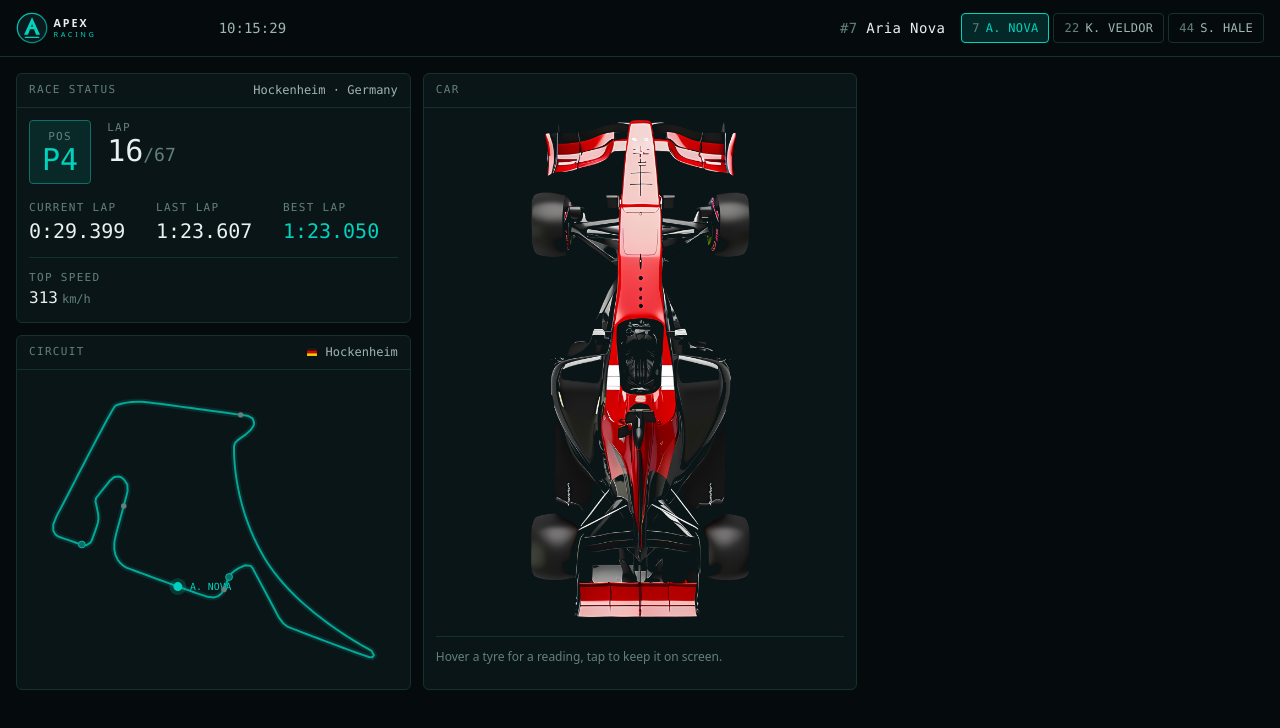
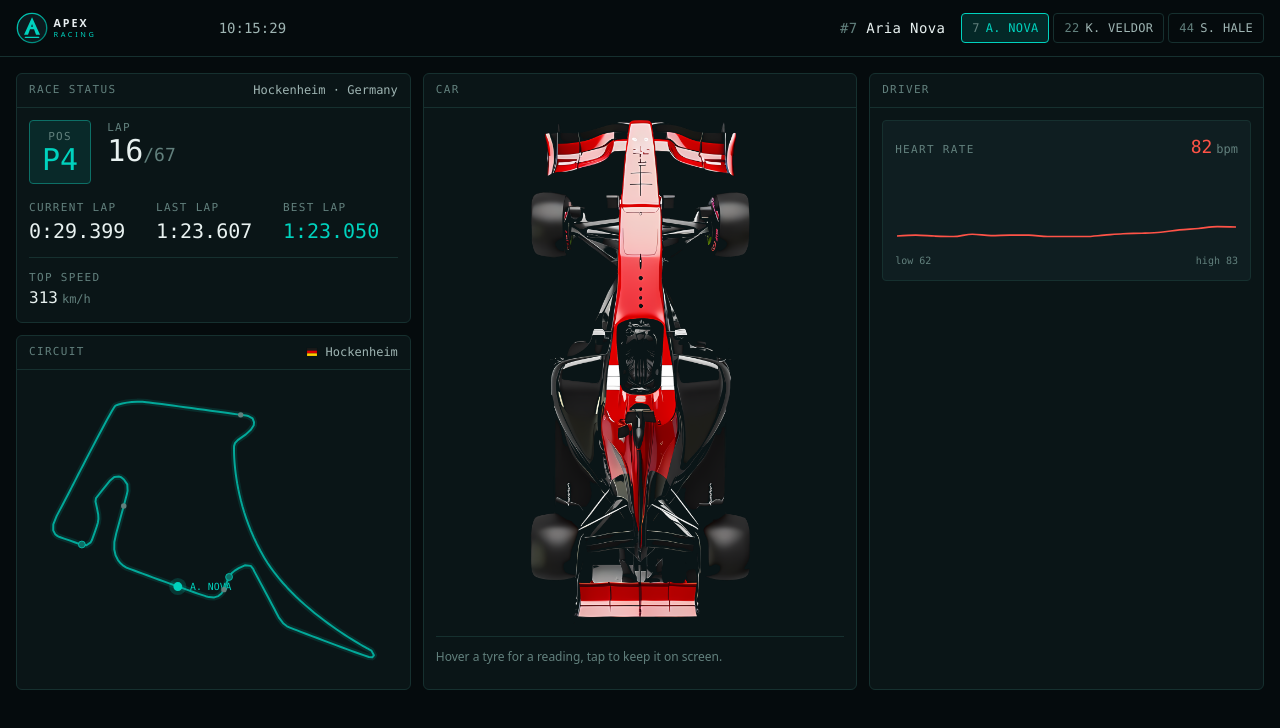
Before and after one commit to ahamedzoha/apex-race-control, a React (Vite) app: page / in a window 1280 px wide. Shown: the top 728 px of the page. Built offline with nearby package versions, Linux system fonts and the light colour scheme.

Commit message:
Added heart rate chart

```diff
--- a/src/App.tsx
+++ b/src/App.tsx
@@ -1,5 +1,6 @@
 import { CarDiagram } from "./components/CarDiagram";
 import { DriverSwitcher } from "./components/DriverSwitcher";
+import { DriverVitals } from "./components/DriverVitals";
 import { RaceStatus } from "./components/RaceStatus";
 import { TrackMap } from "./components/TrackMap";
 import { useRace } from "./state/RaceContext";
@@ -38,6 +39,7 @@ export default function App() {
           <TrackMap />
         </div>
         <CarDiagram />
+        <DriverVitals />
       </main>
     </div>
   );
--- /dev/null
+++ b/src/components/DriverVitals.tsx
@@ -0,0 +1,23 @@
+import { useRace } from "../state/RaceContext";
+import { Panel } from "./Panel";
+import { PhysioChart } from "./PhysioChart";
+
+export function DriverVitals() {
+  const heartRate = useRace((s) => s.history.heartRate);
+  const heartRateNow = useRace((s) => s.driver.heartRateBpm);
+
+  return (
+    <Panel title="Driver">
+      <div className="flex flex-col gap-3">
+        <PhysioChart
+          label="Heart rate"
+          series={heartRate}
+          value={heartRateNow}
+          unit="bpm"
+          domain={[40, 200]}
+          color="var(--color-critical)"
+        />
+      </div>
+    </Panel>
+  );
+}
--- /dev/null
+++ b/src/components/PhysioChart.tsx
@@ -0,0 +1,65 @@
+import { Line, LineChart, ResponsiveContainer, YAxis } from "recharts";
+import type { SeriesPoint } from "../sim/types";
+
+type PhysioChartProps = {
+  label: string;
+  series: SeriesPoint[];
+  value: number;
+  unit: string;
+  /** Fixed so the line moves against a stable scale instead of rescaling each tick. */
+  domain: [number, number];
+  color: string;
+  decimals?: number;
+};
+
+export function PhysioChart({
+  label,
+  series,
+  value,
+  unit,
+  domain,
+  color,
+  decimals = 0,
+}: PhysioChartProps) {
+  const values = series.map((point) => point.value);
+  const low = values.length ? Math.min(...values) : 0;
+  const high = values.length ? Math.max(...values) : 0;
+
+  return (
+    <div className="rounded border border-edge bg-raised p-3">
+      <div className="mb-2 flex items-baseline justify-between gap-3">
+        <p className="label">{label}</p>
+        <p className="tabular font-mono text-lg" style={{ color }}>
+          {value.toFixed(decimals)}
+          <span className="ml-1 text-xs text-ink-faint">{unit}</span>
+        </p>
+      </div>
+
+      <div className="h-20">
+        <ResponsiveContainer width="100%" height="100%">
+          <LineChart
+            data={series}
+            margin={{ top: 2, right: 2, bottom: 2, left: 2 }}
+          >
+            <YAxis domain={domain} hide />
+            <Line
+              type="monotone"
+              dataKey="value"
+              stroke={color}
+              strokeWidth={1.6}
+              dot={false}
+              /* The series is replaced every tick; animating each replacement
+                 would mean the line never settles. */
+              isAnimationActive={false}
+            />
+          </LineChart>
+        </ResponsiveContainer>
+      </div>
+
+      <p className="mt-1 flex justify-between font-mono text-[10px] text-ink-faint">
+        <span>low {low.toFixed(decimals)}</span>
+        <span>high {high.toFixed(decimals)}</span>
+      </p>
+    </div>
+  );
+}
--- a/src/sim/engine.ts
+++ b/src/sim/engine.ts
@@ -461,7 +461,14 @@ export function createRaceEngine(tickMs = DEFAULT_TICK_MS): RaceEngine {
       driver: selected.telemetry,
       roster: drivers.map((d) => d.telemetry),
       markers,
-      history: selected.history,
+      // History buffers are mutated in place by pushPoint, so the snapshot takes a
+      // copy. Without it the arrays keep the same identity every tick and nothing
+      // reading them ever re-renders.
+      history: {
+        heartRate: [...selected.history.heartRate],
+        breathing: [...selected.history.breathing],
+        stress: [...selected.history.stress],
+      },
       weather,
       events,
     };
```
